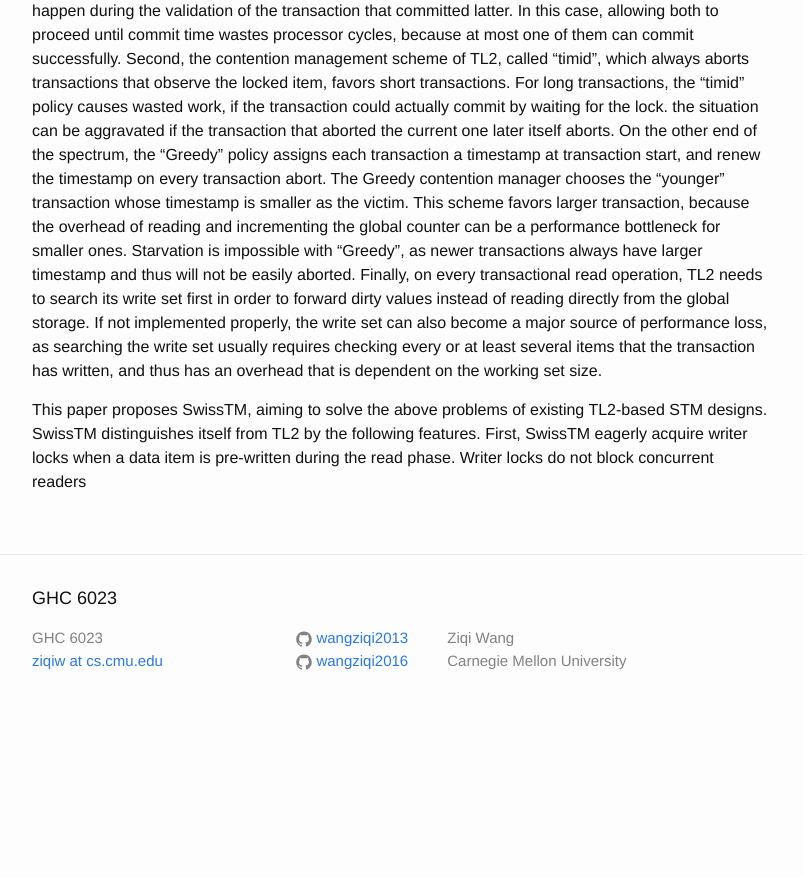
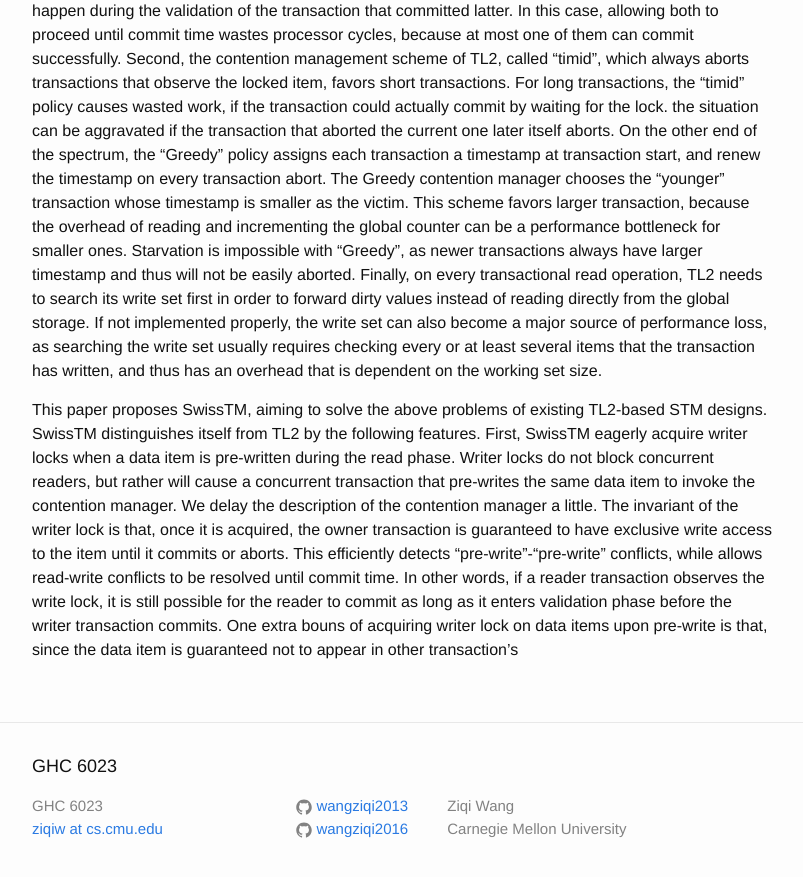
Before and after one commit to wangziqi2013/wangziqi2013.github.io, a Jekyll site: the page built from _posts/2018-07-05-SwissTM.markdown, in a window 1280 px wide and 900 px high, scrolled down 1705 px. Shown: the top 877 px of the window, without its empty margins (238-1041 px from the left). Built offline with Jekyll 4.4.1, drawn with Linux system fonts in a browser that asks for light colours; before the commit the page ends 2437 px from its top, so only the background shows below that.

Commit message:
Working on writer lock

```diff
--- a/_posts/2018-07-05-SwissTM.markdown
+++ b/_posts/2018-07-05-SwissTM.markdown
@@ -70,4 +70,11 @@ that the transaction has written, and thus has an overhead that is dependent on
 
 This paper proposes SwissTM, aiming to solve the above problems of existing TL2-based STM designs. SwissTM distinguishes
 itself from TL2 by the following features. First, SwissTM eagerly acquire writer locks when a data item is pre-written
-during the read phase. Writer locks do not block concurrent readers
+during the read phase. Writer locks do not block concurrent readers, but rather will cause a concurrent transaction that
+pre-writes the same data item to invoke the contention manager. We delay the description of the contention manager a little.
+The invariant of the writer lock is that, once it is acquired, the owner transaction is guaranteed to have exclusive write
+access to the item until it commits or aborts. This efficiently detects "pre-write"-"pre-write" conflicts, while allows
+read-write conflicts to be resolved until commit time. In other words, if a reader transaction observes the write lock,
+it is still possible for the reader to commit as long as it enters validation phase before the writer transaction
+commits. One extra bouns of acquiring writer lock on data items upon pre-write is that, since the data item is guaranteed
+not to appear in other transaction's
```
